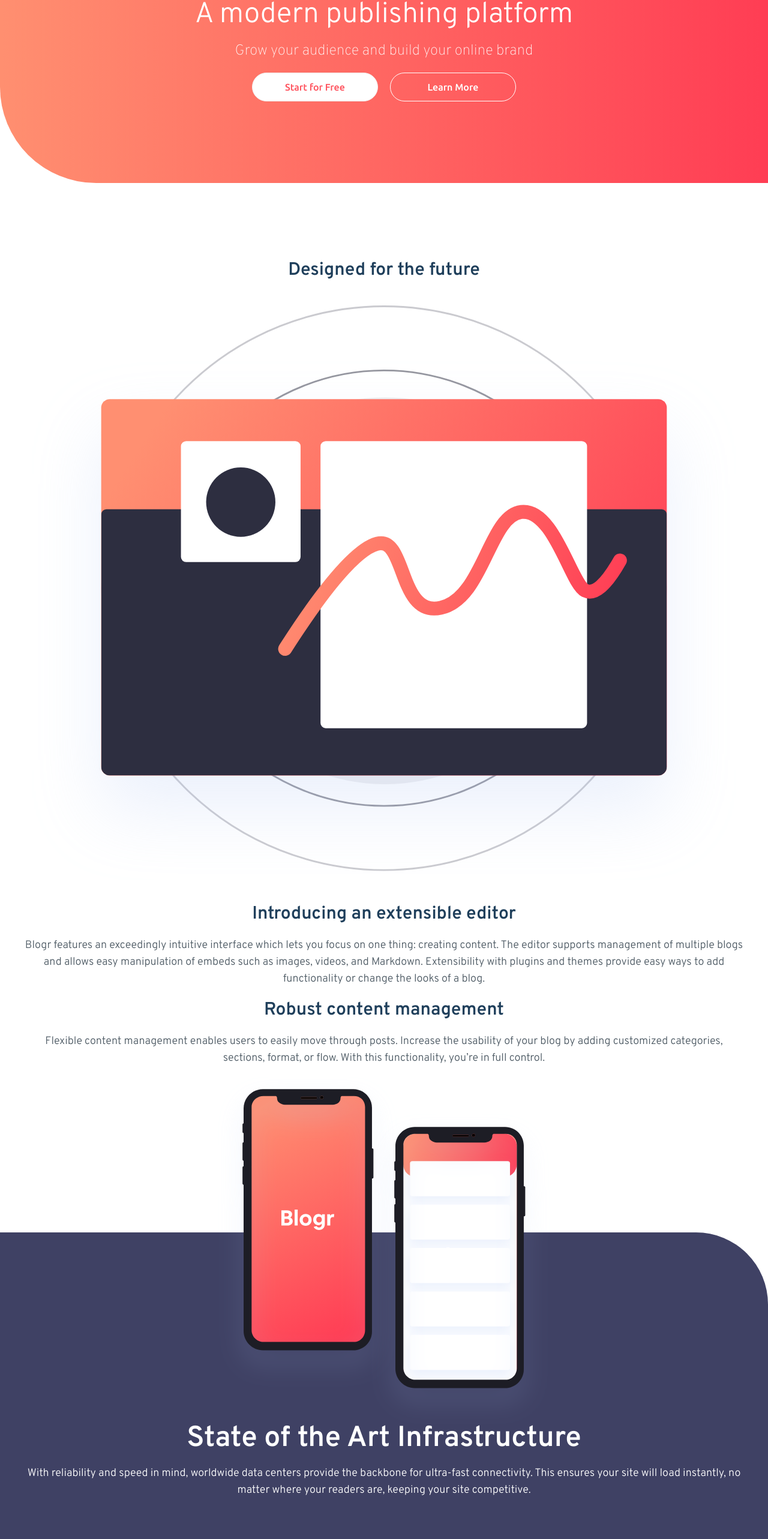
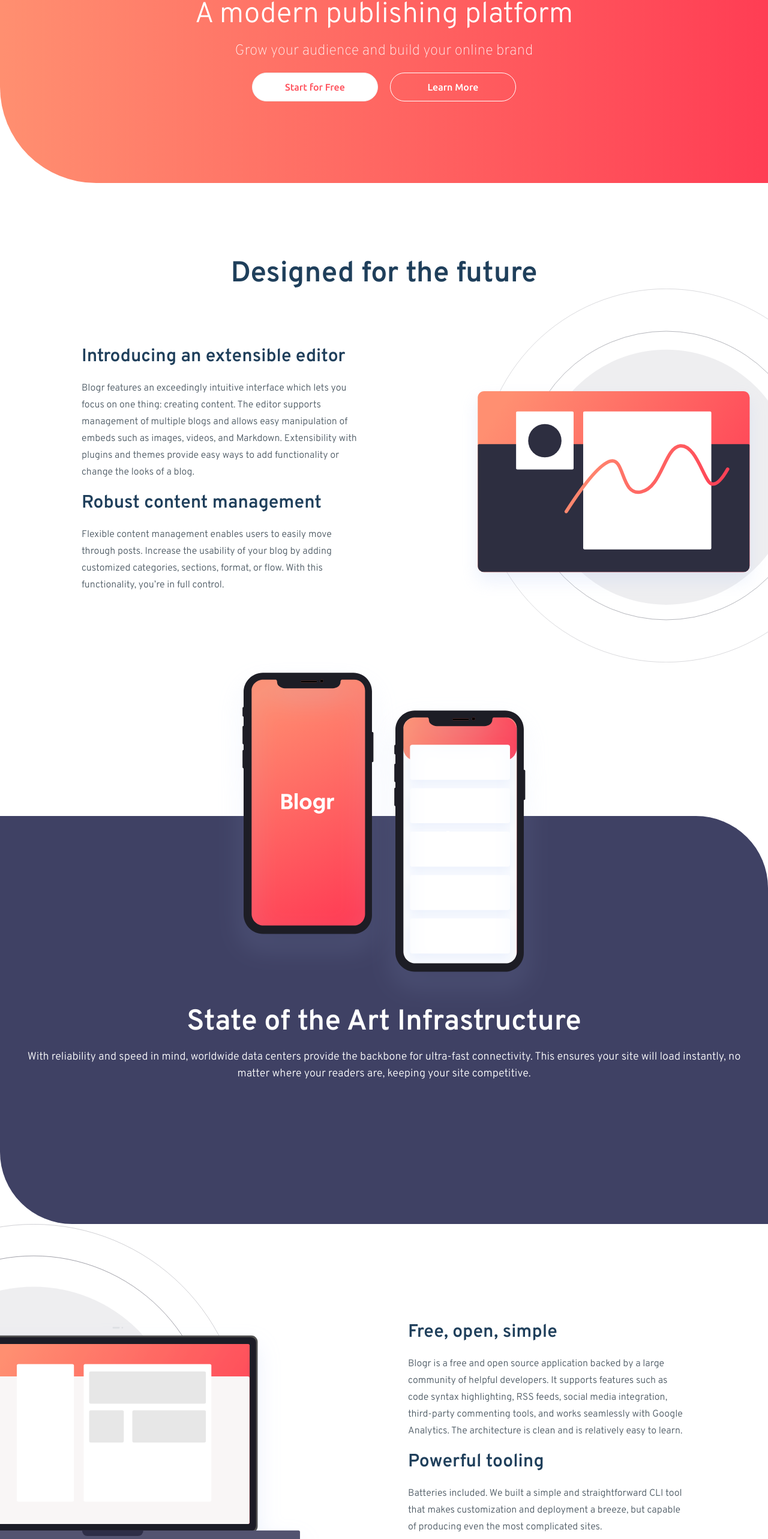
Before and after one commit to CalderonCodes/Blogr-landing-page, a React (Vite) app: page / in a window 1280 px wide. Shown: the part 228-2793 px from the top of the page at 60% size. Built offline with nearby package versions, Linux system fonts and the light colour scheme.

Commit message:
:sparkles: Add desktop body

```diff
--- a/src/Pages/Home/Home.jsx
+++ b/src/Pages/Home/Home.jsx
@@ -1,4 +1,4 @@
-import React, { useEffect, useState } from "react";
+import React, { Fragment, useEffect, useState } from "react";
 import Navbar from "../../Components/Navigation/Navbar";
 import Button from "../../Components/Buttons/Button";
 import OutlineButton from "../../Components/Buttons/OutlineButton";
@@ -38,37 +38,48 @@
         </div>
       </div>
 
-      <div className="flex flex-col items-center relative justify-center min-h-screen font-Overpass text-VeryDarkBlue pt-32 pb-64">
-        <h1 className="text-3xl font-bold text-center px-5">
+      <h1 className="text-3xl lg:text-5xl font-bold text-center px-5 font-Overpass text-VeryDarkBlue  pt-32">
           {" "}
           Designed for the future{" "}
         </h1>
+      <div className="flex flex-col lg:flex-row-reverse lg:overflow-x-clip items-center lg:justify-end lg:px-24 relative justify-center min-h-screen font-Overpass text-VeryDarkBlue pb-64">
+
         <img
           src="/src/assets/illustration-editor-mobile.svg"
           alt="editor-mobile"
-          className="my-10 w-11/12"
+          className="my-10 w-11/12 lg:hidden"
         />
-        <h1 className="text-3xl font-bold text-center px-5">
+        <img
+        src="/src/assets/illustration-editor-desktop.svg"
+        alt="editor-mobile"
+        className="my-10 w-3/5 relative  left-32 lg:my-0 hidden lg:inline-block"
+      />
+      <div className="lg:text-left text-center lg:min-w-1/2">
+      <h1 className="text-3xl font-bold lg:px-10 px-5">
           {" "}
           Introducing an extensible editor{" "}
         </h1>
-        <p className="px-10 py-5 text-center text-VeryDarkGrayishBlue font-medium text-lg">
+        <p className="px-10 py-5 lg:text-base lg:leading-7 text-VeryDarkGrayishBlue font-medium text-lg">
           Blogr features an exceedingly intuitive interface which lets you focus
           on one thing: creating content. The editor supports management of
           multiple blogs and allows easy manipulation of embeds such as images,
           videos, and Markdown. Extensibility with plugins and themes provide
           easy ways to add functionality or change the looks of a blog.
         </p>
-        <h1 className="text-3xl font-bold text-center px-5">
+        <h1 className="text-3xl font-bold  lg:px-10 px-5">
           {" "}
           Robust content management{" "}
         </h1>
-        <p className="px-10 py-5 text-center text-VeryDarkGrayishBlue font-medium text-lg">
+        <p className="px-10 py-5 lg:text-base lg:leading-7 text-VeryDarkGrayishBlue font-medium text-lg">
           Flexible content management enables users to easily move through
           posts. Increase the usability of your blog by adding customized
           categories, sections, format, or flow. With this functionality, you’re
           in full control.
         </p>
+      </div>
+
+
+
       </div>
 
       <div className="h-[85vh] relative flex flex-col items-center rounded-bl-[7.5rem] rounded-tr-[7.5rem] bg-VeryDarkDesaturatedBlue">
@@ -82,7 +93,7 @@
             {" "}
             State of the Art Infrastructure{" "}
           </h1>
-          <p className="px-10 py-5 text-center font-medium text-lg">
+          <p className="px-10 py-5  text-center font-medium text-lg">
             With reliability and speed in mind, worldwide data centers provide
             the backbone for ultra-fast connectivity. This ensures your site
             will load instantly, no matter where your readers are, keeping your
@@ -91,32 +102,40 @@
         </div>
       </div>
 
-      <div className="flex flex-col items-center relative justify-center min-h-screen font-Overpass text-VeryDarkBlue pt-16 pb-16">
+      <div className="flex flex-col lg:flex-row lg:overflow-x-clip items-center lg:justify-end lg:px-24 relative justify-center min-h-screen font-Overpass text-VeryDarkBlue pb-64">
+
         <img
           src="/src/assets/illustration-laptop-mobile.svg"
-          alt="laptop-mobile"
-          className="my-10 w-11/12"
+          alt="editor-mobile"
+          className="my-10 w-11/12 lg:hidden"
         />
-        <h1 className="text-3xl font-bold text-center px-5">
+        <img
+        src="/src/assets/illustration-laptop-desktop.svg"
+        alt="editor-mobile"
+        className="my-10 w-4/5 relative  right-16 lg:my-0 hidden lg:inline-block"
+      />
+      <div className="lg:text-left text-center lg:min-w-1/2">
+      <h1 className="text-3xl font-bold lg:px-10 px-5">
           {" "}
           Free, open, simple{" "}
         </h1>
-        <p className="px-10 py-5 text-center text-VeryDarkGrayishBlue font-medium text-lg">
-          Blogr is a free and open source application backed by a large
-          community of helpful developers. It supports features such as code
-          syntax highlighting, RSS feeds, social media integration, third-party
-          commenting tools, and works seamlessly with Google Analytics. The
-          architecture is clean and is relatively easy to learn.
+        <p className="px-10 py-5 lg:text-base lg:leading-7 text-VeryDarkGrayishBlue font-medium text-lg">
+        Blogr is a free and open source application backed by a large community of helpful developers. It supports
+  features such as code syntax highlighting, RSS feeds, social media integration, third-party commenting tools,
+  and works seamlessly with Google Analytics. The architecture is clean and is relatively easy to learn.
         </p>
-        <h1 className="text-3xl font-bold text-center px-5">
+        <h1 className="text-3xl font-bold  lg:px-10 px-5">
           {" "}
           Powerful tooling{" "}
         </h1>
-        <p className="px-10 py-5 text-center text-VeryDarkGrayishBlue font-medium text-lg">
-          Batteries included. We built a simple and straightforward CLI tool
-          that makes customization and deployment a breeze, but capable of
-          producing even the most complicated sites.
+        <p className="px-10 py-5 lg:text-base lg:leading-7 text-VeryDarkGrayishBlue font-medium text-lg">
+        Batteries included. We built a simple and straightforward CLI tool that makes customization and deployment a breeze, but
+  capable of producing even the most complicated sites.
         </p>
+      </div>
+
+
+
       </div>
       <Footer/>
     </div>
--- a/tailwind.config.js
+++ b/tailwind.config.js
@@ -4,6 +4,10 @@
     "./src/**/*.{js,jsx,ts,tsx}",
   ],
   theme: {
+    minWidth: {
+      '1/2': '50%',
+    },
+
     colors: {
 
   LightRed : 'hsl(356, 100%, 66%)',
```
